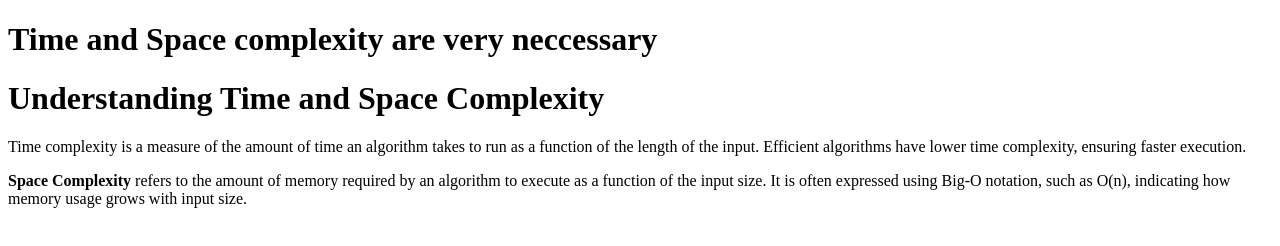
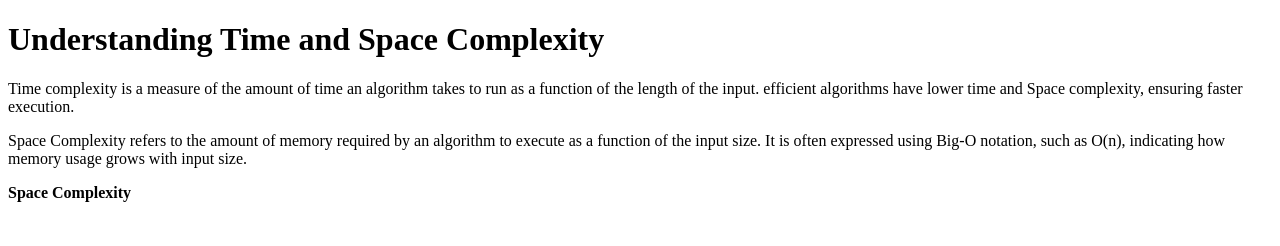
Before and after one commit to acciojob/time-and-space-complexity-CoderVinit, a website: page main.html in a window 1280 px wide. Drawn offline with Linux system fonts and the light colour scheme.

Commit message:
created a submission

```diff
--- a/main.html
+++ b/main.html
@@ -8,12 +8,13 @@
 
 <body>
 	<!-- the entire body must be written by student -->
-	<h1>Time and Space complexity are very neccessary</h1>
+
 	<h1>Understanding Time and Space Complexity</h1>
 
-    <p>Time complexity is a measure of the amount of time an algorithm takes to run as a function of the length of the input. Efficient algorithms have lower time complexity, ensuring faster execution.</p>
+    <p>Time complexity is a measure of the amount of time an algorithm takes to run as a function of the length of the input. efficient algorithms have lower time and Space complexity, ensuring faster execution.</p>
 
-    <p><b>Space Complexity</b> refers to the amount of memory required by an algorithm to execute as a function of the input size. It is often expressed using Big-O notation, such as O(n), indicating how memory usage grows with input size.</p>
+    <p>Space Complexity refers to the amount of memory required by an algorithm to execute as a function of the input size. It is often expressed using Big-O notation, such as O(n), indicating how memory usage grows with input size.</p>
+	<b>Space Complexity</b>
     <script type="text/javascript" src="./script.js">
 </script>
 
```
